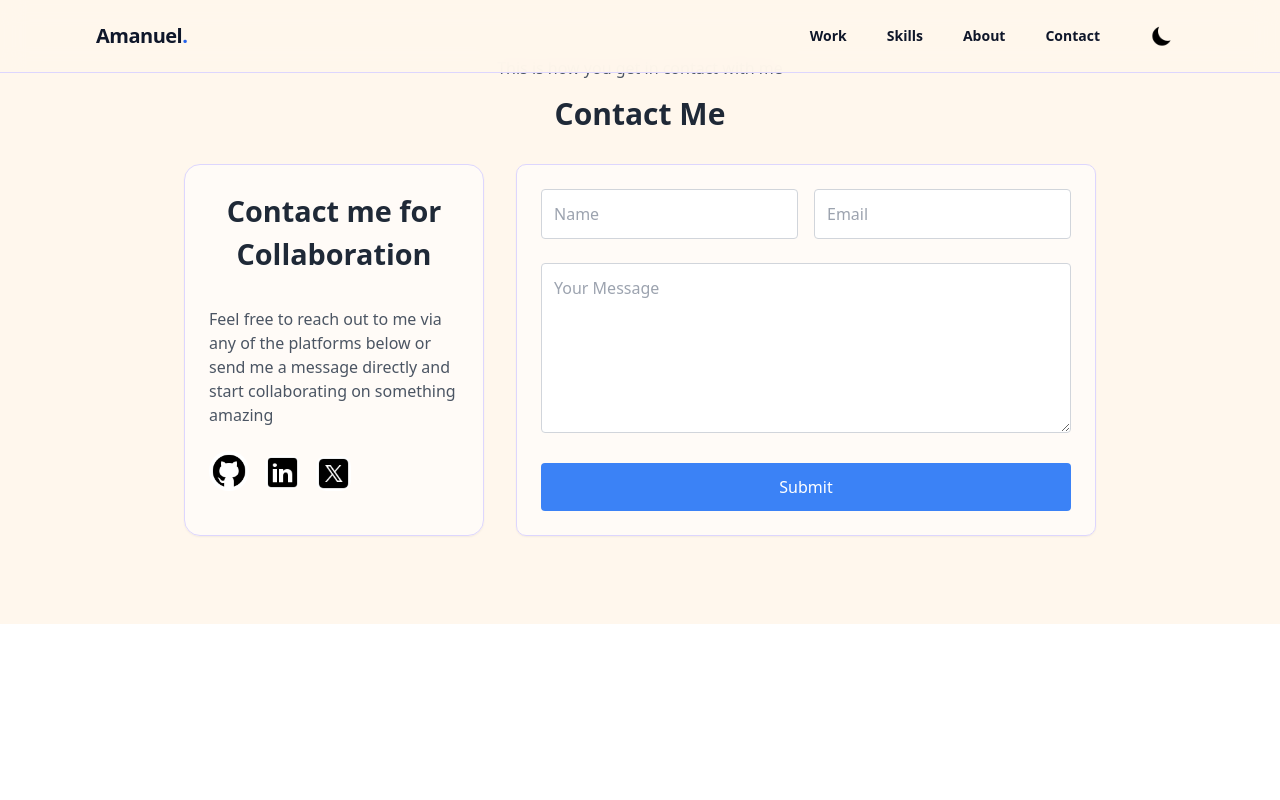
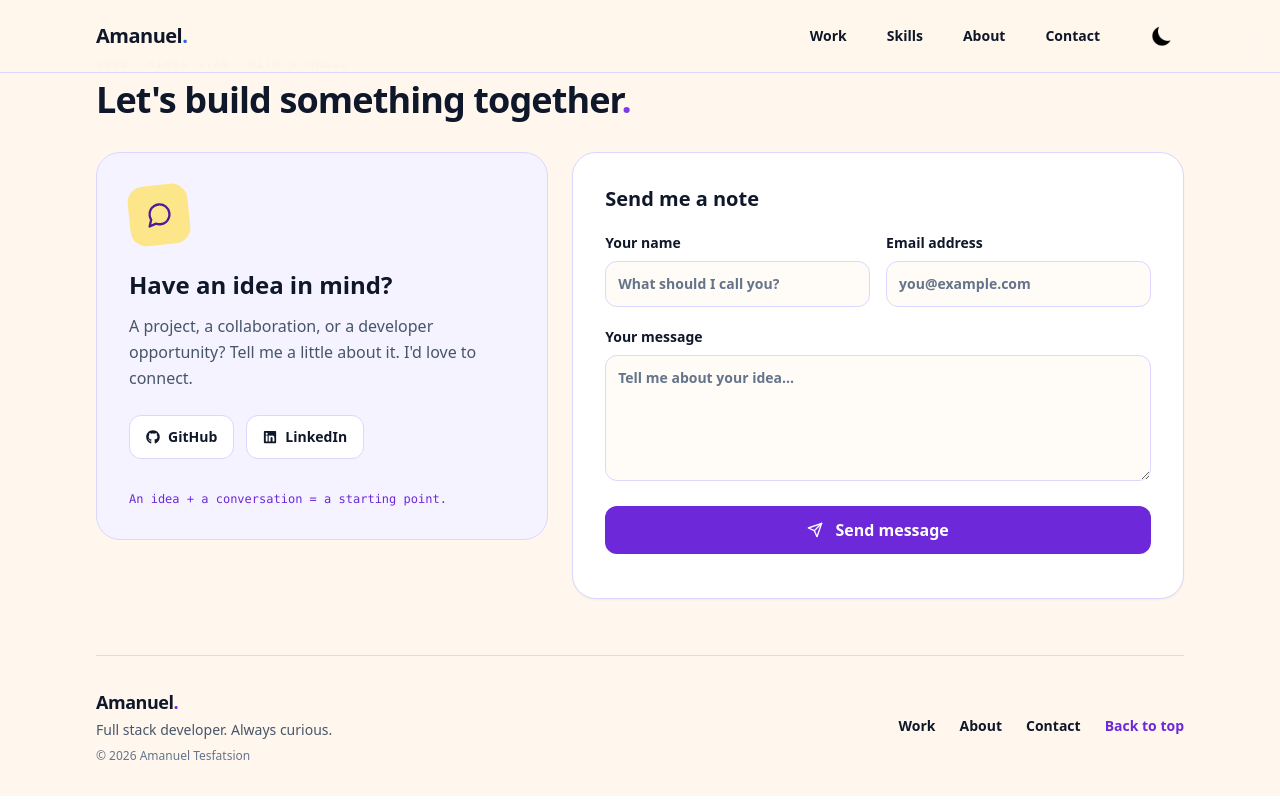
Before and after one commit to Amanuel-Naizghi/My-Portofolio, a React (Vite) app: page /contact in a window 1280 px wide. Built offline with nearby package versions, Linux system fonts and the light colour scheme.

Commit message:
contact us page redesigned, email service message sending error fixed

```diff
--- a/src/App.jsx
+++ b/src/App.jsx
@@ -1,5 +1,6 @@
 import Home from './components/home';
 import Header from './components/header';
+import Footer from './components/footer';
 import Projects from './components/projects';
 import About from './components/about';
 import Experience from './components/experience';
@@ -20,6 +21,7 @@ function App() {
           <Route path='/experience' element={<Experience/>}/>
           <Route path='/contact' element={<ContactMe/>}/>
         </Routes>
+        <Footer />
       </Router>
     </ThemeProvider>
   )
--- a/src/components/about.jsx
+++ b/src/components/about.jsx
@@ -4,6 +4,7 @@ import { ThemeContext } from './ThemeContext';
 import sait from '../assets/sait-logo.svg';
 import eit from '../assets/eit.jpeg';
 import odin from '../assets/odin.jpeg';
+import admas from '../assets/admas.jpeg';
 
 const education = [
     {
@@ -22,6 +23,12 @@ const education = [
         accent: 'bg-amber-100 text-amber-900 dark:bg-amber-400/10 dark:text-amber-200',
     },
     {
+        school: 'Admas University',
+        program: 'Diploma in Accounting',
+        dates: '2020 - 2022',
+        image: admas,
+    },
+    {
         school: 'Eritrea Institute of Technology',
         program: 'B.Sc. in Computer Science',
         dates: '2014 - 2019',
@@ -34,6 +41,23 @@ const values = [
     { title: 'Build with purpose', text: 'I enjoy building projects that solve real-world problems.', icon: FiCode },
     { title: 'Stay curious', text: 'There is always something new to learn, try, and improve.', icon: FiBookOpen },
     { title: 'Grow together', text: 'Honest communication and strong relationships matter to me.', icon: FiUsers },
+];
+
+const workExperience = [
+    {
+        role: 'Accountant',
+        employer: 'AMMARS Groups & other private companies',
+        dates: 'Nov 2022 - Jul 2024',
+        summary: 'Organized financial transactions and supported the Finance Manager in preparing financial statements.',
+        tools: ['Odoo', 'QuickBooks', 'Peachtree'],
+    },
+    {
+        role: 'IT and System Admin',
+        employer: 'Ministry of Education, Eritrea',
+        dates: 'Sep 2018 - Jun 2022',
+        summary: 'Troubleshot hardware and software, provided first- and second-line staff support, and administered user databases.',
+        tools: [],
+    },
 ];
 
 export default function About() {
@@ -74,6 +98,20 @@ export default function About() {
                     </section>
 
                     <div className="space-y-5">
+                        <section aria-labelledby="work-experience-heading" className="rounded-3xl border border-violet-200 bg-white p-5 dark:border-slate-800 dark:bg-slate-950 sm:p-6">
+                            <h3 id="work-experience-heading" className="mb-5 text-xl font-bold">Experience beyond the code</h3>
+                            <ol className="space-y-5">
+                                {workExperience.map(job => (
+                                    <li key={job.employer} className="border-l-2 border-violet-200 pl-4 dark:border-slate-700">
+                                        <h4 className="font-bold">{job.role}</h4>
+                                        <p className="mt-1 text-sm font-medium text-violet-700 dark:text-blue-300">{job.employer}</p>
+                                        <p className="mt-1 text-xs text-slate-500 dark:text-slate-400">{job.dates}</p>
+                                        <p className="mt-2 text-sm leading-relaxed text-slate-600 dark:text-slate-300">{job.summary}</p>
+                                        {job.tools.length > 0 && <ul aria-label="Accounting software" className="mt-3 flex flex-wrap gap-2">{job.tools.map(tool => <li key={tool} className="rounded-lg bg-amber-100 px-2.5 py-1 text-xs font-medium text-amber-900 dark:bg-slate-800 dark:text-amber-200">{tool}</li>)}</ul>}
+                                    </li>
+                                ))}
+                            </ol>
+                        </section>
                         <section aria-labelledby="values-heading" className="rounded-3xl border border-violet-200 bg-violet-50 p-5 dark:border-slate-800 dark:bg-slate-950 sm:p-6">
                             <h3 id="values-heading" className="mb-5 text-xl font-bold">What keeps me going</h3>
                             <ul className="space-y-5">
--- a/src/components/contact.jsx
+++ b/src/components/contact.jsx
@@ -1,135 +1,68 @@
-import github from '../assets/github.png';
-import github2 from '../assets/github2.png';
-import linkedin from '../assets/linkedin.png';
-import linkedin2 from '../assets/linkedin2.png';
-import x from '../assets/x.png';
-import x2 from '../assets/x2.png';
-import tick from '../assets/icons8-tick.gif';
-import { useState } from 'react';
+import { useContext, useState } from 'react';
 import emailjs from 'emailjs-com';
+import { FiSend, FiMessageCircle } from 'react-icons/fi';
+import { FaGithub, FaLinkedin } from 'react-icons/fa';
 import { ThemeContext } from './ThemeContext';
-import { useContext } from 'react';
 
+const emptyForm = { name: '', email: '', message: '' };
+const inputStyle = 'mt-2 w-full rounded-xl border border-violet-200 bg-orange-50/50 p-3 text-slate-900 placeholder:text-slate-500 focus:border-violet-500 focus:outline-none focus:ring-2 focus:ring-violet-200 disabled:opacity-60 dark:border-slate-700 dark:bg-slate-900 dark:text-white dark:focus:ring-blue-900';
 
 export default function ContactMe() {
-    const {theme}=useContext(ThemeContext);
+    const { theme } = useContext(ThemeContext);
+    const [formData, setFormData] = useState(emptyForm);
+    const [status, setStatus] = useState('idle');
+    const isSending = status === 'sending';
 
-    const [formData,setFormData]=useState({
-        name:'',
-        email:'',
-        message:''
-    });
-    const [isVisible,setIsVisible]=useState(false);
+    function handleChange(event) {
+        setFormData({ ...formData, [event.target.name]: event.target.value });
+        if (status !== 'sending') setStatus('idle');
+    }
 
-    const handleChange = (e) => {
-        setFormData({ ...formData, [e.target.name]: e.target.value });
-    };
-
-    const handleSubmit = (e) => {
-        e.preventDefault();
-
-        emailjs.send(
-        'service_d13rhai',
-        'template_rb06v9s',
-        formData,
-        'cS_jDzwuNTCDgoMdz'
-        )
-        .then((result) => {
-            console.log('Email sent successfully:', result.text);
-        })
-        .catch((error) => {
-            console.error('Error sending email:', error);
-            alert('Failed to send the message. Please try again.');
-        });
-
-        // Clear the form
-        setFormData({ name: '', email: '', message: '' });
-        setIsVisible(true);
-        setTimeout(()=>{
-            setIsVisible(false);
-        },3000);
-    };
+    async function handleSubmit(event) {
+        event.preventDefault();
+        if (isSending) return;
+        setStatus('sending');
+        try {
+            await emailjs.send('service_1u43ft5', 'template_rb06v9s', formData, 'cS_jDzwuNTCDgoMdz');
+            setFormData(emptyForm);
+            setStatus('success');
+        } catch (error) {
+            console.error('EmailJS delivery failed:', error.status, error.text);
+            setStatus('error');
+        }
+    }
 
     return (
-        <div className={`${theme !== 'white' ? 'dark' : ''} ${theme==='white'?"bg-orange-50":"bg-black"}`}>
+        <div className={theme === 'white' ? 'bg-orange-50 text-slate-900' : 'dark bg-black text-slate-100'}>
             <div className="mx-auto max-w-6xl px-5 py-12 md:px-8 md:py-14">
-                <p className={`text-center mb-4 ${theme==="white"?"text-gray-600":"text-white"}`}>
-                    This is how you get in contact with me
-                </p>
-                <h1 className={`text-3xl font-bold text-center mb-8 ${theme==="white"?"text-gray-800":"text-white"}`}>
-                    Contact Me
-                </h1>
-                <div className="flex flex-col lg:flex-row lg:space-x-8 lg:space-y-0 space-y-4 justify-center w-full max-w-5xl mx-auto mb-[2rem]">
-                    <div className="rounded-2xl border border-violet-200 bg-white/60 shadow-sm dark:border-slate-800 dark:bg-black p-6 flex flex-col lg:w-[300px]">
-                        <h2 className={`text-[1.8rem] font-bold text-center mb-8 ${theme==="white"?"text-gray-800":"text-white"}`}>
-                            Contact me for Collaboration
-                        </h2>
-                        <p className={`text-gray-600 mb-6 ${theme==="white"?"text-gray-600":"text-white"}`}>
-                            Feel free to reach out to me via any of the platforms below or send me a message directly and start collaborating on something amazing
-                        </p>
-                        <div className="flex gap-4">
-                            <a href="https://github.com/Amanuel-Naizghi" className="hover:blur-[0.8px] rounded-full">
-                                <img className={`w-[40px] h-[40px] bg-white rounded-full ${theme==="black"&&"bg-white"}`} src={theme==='white'?github:github2} alt="github"  />
-                            </a>
-                            <a href="https://www.linkedin.com/in/amanuel-tesfatsion" className="hover:blur-[0.8px] rounded-full">
-                                <img className={`w-[35px] h-[35px] mt-[4px] bg-white rounded-[10px] ${theme==="black"&&"bg-white"}`} src={theme==='white'?linkedin:linkedin2} alt="linkedin" />
-                            </a>
-                            <a href="https://x.com/AmanuelNaizghi" className="hover:blur-[0.8px] rounded-full pt-[5px]">
-                                <img className={`bg-white  rounded-[10px] w-[35px] h-[35px]`} src={x} alt="X" />
-                            </a>
+                <p className="mb-2 font-mono text-xs font-semibold uppercase tracking-widest text-violet-700 dark:text-blue-300">Good things start with a hello</p>
+                <h2 className="text-3xl font-extrabold tracking-tight sm:text-4xl">Let's build something together<span className="text-violet-600 dark:text-blue-400">.</span></h2>
+                <div className="mt-8 grid items-start gap-6 md:grid-cols-[0.85fr_1.15fr]">
+                    <div className="rounded-3xl border border-violet-200 bg-violet-50 p-6 dark:border-slate-800 dark:bg-slate-950 sm:p-8">
+                        <span className="mb-6 inline-flex -rotate-6 rounded-2xl bg-amber-200 p-4 text-violet-900"><FiMessageCircle aria-hidden="true" className="h-7 w-7" /></span>
+                        <h3 className="text-2xl font-bold">Have an idea in mind?</h3>
+                        <p className="mt-3 leading-relaxed text-slate-600 dark:text-slate-300">A project, a collaboration, or a developer opportunity? Tell me a little about it. I'd love to connect.</p>
+                        <div className="mt-6 flex flex-wrap gap-3">
+                            <a href="https://github.com/Amanuel-Naizghi" target="_blank" rel="noopener noreferrer" aria-label="GitHub (new tab)" className="inline-flex min-h-11 items-center gap-2 rounded-xl border border-violet-200 bg-white px-4 py-2 text-sm font-semibold transition duration-100 hover:-translate-y-0.5 motion-reduce:transform-none motion-reduce:transition-none dark:border-slate-700 dark:bg-slate-900"><FaGithub aria-hidden="true" />GitHub</a>
+                            <a href="https://www.linkedin.com/in/amanuel-tesfatsion" target="_blank" rel="noopener noreferrer" aria-label="LinkedIn (new tab)" className="inline-flex min-h-11 items-center gap-2 rounded-xl border border-violet-200 bg-white px-4 py-2 text-sm font-semibold transition duration-100 hover:-translate-y-0.5 motion-reduce:transform-none motion-reduce:transition-none dark:border-slate-700 dark:bg-slate-900"><FaLinkedin aria-hidden="true" />LinkedIn</a>
                         </div>
+                        <p className="mt-8 font-mono text-xs text-violet-700 dark:text-blue-300">An idea + a conversation = a starting point.</p>
                     </div>
-                    <div className="rounded-[10px] border border-violet-200 bg-white/60 shadow-sm dark:border-slate-800 dark:bg-black p-6">
-                        <form onSubmit={handleSubmit}>
-                        <div className="grid grid-cols-1 md:grid-cols-2 gap-4 mb-6">
-                            <input
-                            type="text"
-                            name="name"
-                            placeholder="Name"
-                            value={formData.name}
-                            onChange={handleChange}
-                            className="w-full p-3 border border-gray-300 rounded focus:outline-none focus:ring focus:ring-blue-200"
-                            required
-                            />
-                            <input
-                            type="email"
-                            name="email"
-                            placeholder="Email"
-                            value={formData.email}
-                            onChange={handleChange}
-                            className="w-full p-3 border border-gray-300 rounded focus:outline-none focus:ring focus:ring-blue-200"
-                            required
-                            />
+                    <form onSubmit={handleSubmit} aria-busy={isSending} className="rounded-3xl border border-violet-200 bg-white p-5 shadow-sm dark:border-slate-800 dark:bg-slate-950 sm:p-8">
+                        <h3 className="mb-5 text-xl font-bold">Send me a note</h3>
+                        <div className="grid gap-4 sm:grid-cols-2">
+                            <label className="text-sm font-semibold">Your name<input name="name" autoComplete="name" placeholder="What should I call you?" value={formData.name} onChange={handleChange} required disabled={isSending} className={inputStyle} /></label>
+                            <label className="text-sm font-semibold">Email address<input type="email" name="email" autoComplete="email" placeholder="you@example.com" value={formData.email} onChange={handleChange} required disabled={isSending} className={inputStyle} /></label>
                         </div>
-                        <div className="mb-6">
-                            <textarea
-                            placeholder="Your Message"
-                            name="message"
-                            value={formData.message}
-                            onChange={handleChange}
-                            rows="6"
-                            className="w-full p-3 border border-gray-300 rounded focus:outline-none focus:ring focus:ring-blue-200"
-                            ></textarea>
+                        <label className="mt-5 block text-sm font-semibold">Your message<textarea name="message" rows={5} placeholder="Tell me about your idea..." value={formData.message} onChange={handleChange} required disabled={isSending} className={`${inputStyle} resize-y`} /></label>
+                        <button type="submit" disabled={isSending} className="mt-5 inline-flex min-h-12 w-full items-center justify-center gap-3 rounded-xl bg-violet-700 px-5 py-3 font-semibold text-white transition-colors duration-100 hover:bg-violet-800 focus-visible:outline-violet-500 disabled:cursor-wait disabled:opacity-60 motion-reduce:transition-none dark:bg-blue-600 dark:hover:bg-blue-700"><FiSend aria-hidden="true" />{isSending ? 'Sending...' : 'Send message'}</button>
+                        <div role="status" aria-live="polite" className="mt-3 text-sm leading-relaxed">
+                            {status === 'success' && <p className="text-emerald-700 dark:text-emerald-300">Message sent. Thanks for reaching out!</p>}
+                            {status === 'error' && <p className="text-red-700 dark:text-red-300">Your message couldn't be sent. Please try again or connect on LinkedIn. Your message is still here.</p>}
                         </div>
-                        {/* Submit Button */}
-                        <button
-                            type="submit"
-                            className="w-full bg-blue-500 text-white p-3 rounded hover:bg-blue-600 transition"
-                        >
-                            Submit
-                        </button>
-                        </form>
-                    </div>
+                    </form>
                 </div>
-                {
-                    isVisible&&(
-                        <div className="flex justify-center mt-[1rem]">
-                            <img className="w-[40px]" src={tick} alt="Tick" />
-                            <p className="mt-[8px] ml-[2px] text-gray-600 text-[1rem]">Message Submitted</p>
-                        </div>
-                    )
-                }
             </div>
         </div>
     );
-  }
+}
--- /dev/null
+++ b/src/components/footer.jsx
@@ -0,0 +1,26 @@
+import { useContext } from 'react';
+import { ThemeContext } from './ThemeContext';
+
+export default function Footer() {
+    const { theme } = useContext(ThemeContext);
+
+    return (
+        <footer className={theme === 'white' ? 'bg-orange-50 text-slate-900' : 'dark bg-black text-slate-100'}>
+            <div className="mx-auto max-w-6xl px-5 md:px-8">
+                <div className="flex flex-col gap-5 border-t border-violet-200 py-8 dark:border-slate-800 sm:flex-row sm:items-center sm:justify-between">
+                    <div>
+                        <a href="/#top" className="text-lg font-extrabold tracking-tight">Amanuel<span className="text-violet-700 dark:text-blue-400">.</span></a>
+                        <p className="mt-1 text-sm text-slate-600 dark:text-slate-400">Full stack developer. Always curious.</p>
+                        <p className="mt-2 text-xs text-slate-500 dark:text-slate-400">© {new Date().getFullYear()} Amanuel Tesfatsion</p>
+                    </div>
+                    <nav aria-label="Footer navigation" className="flex flex-wrap gap-x-6 gap-y-2 text-sm font-semibold">
+                        <a href="/#work" className="inline-flex min-h-11 items-center hover:text-violet-700 dark:hover:text-blue-300">Work</a>
+                        <a href="/#about" className="inline-flex min-h-11 items-center hover:text-violet-700 dark:hover:text-blue-300">About</a>
+                        <a href="/#contact" className="inline-flex min-h-11 items-center hover:text-violet-700 dark:hover:text-blue-300">Contact</a>
+                        <a href="/#top" className="inline-flex min-h-11 items-center text-violet-700 dark:text-blue-300">Back to top</a>
+                    </nav>
+                </div>
+            </div>
+        </footer>
+    );
+}
```
